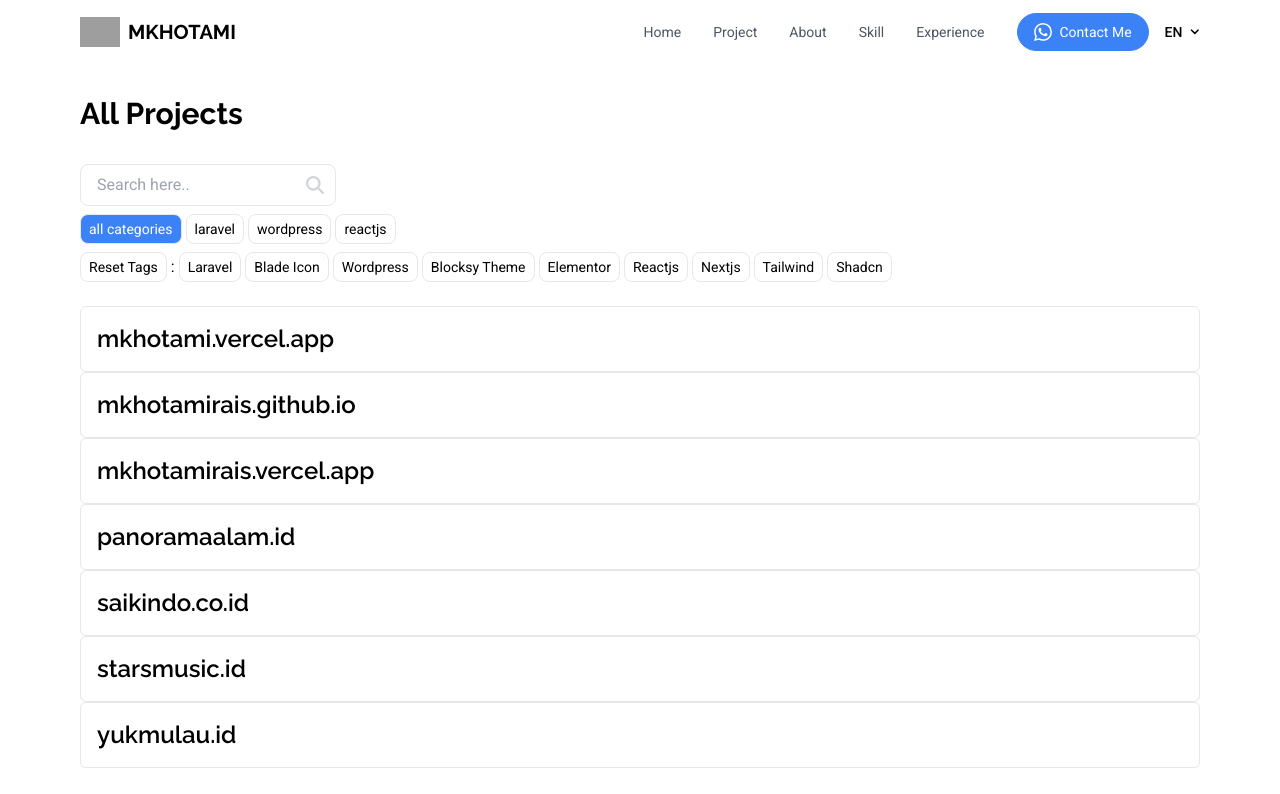
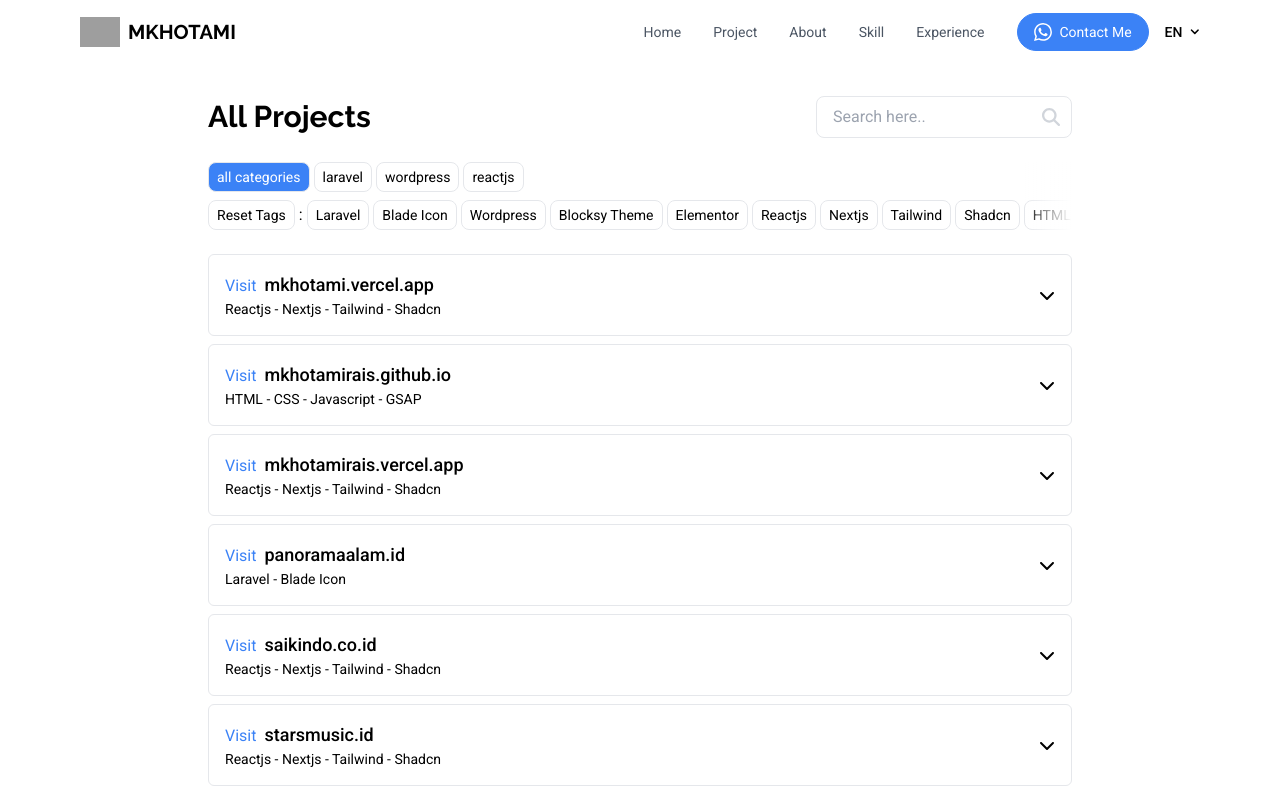
Before and after one commit to mkhotamirais/portfolio, a React (Vite) app: page /projects in a window 1280 px wide. Shown: the top 794 px of the page. Built offline with nearby package versions, Linux system fonts and the light colour scheme; grey boxes are pictures that could not be loaded.

Commit message:
skip dulu

```diff
--- a/src/index.css
+++ b/src/index.css
@@ -51,3 +51,11 @@ h2.title {
 .badge {
   @apply text-sm rounded-lg cursor-pointer py-1 px-2 border hover:bg-blue-400 transition-all min-w-max;
 }
+
+.acc-project-desc {
+  height: 0;
+}
+
+.acc-project-desc.active {
+  height: calc-size(auto, size);
+}
--- a/src/locales/all/common.ts
+++ b/src/locales/all/common.ts
@@ -154,7 +154,7 @@ export const projects: ProjectsData[] = [
     "domain-name": "mkhotamirais.github.io",
     "logo-url": "https://www.saikindo.co.id/logos/ssg-logo-square.png",
     "website-type": "Company Profile",
-    tools: ["Reactjs", "Nextjs", "Tailwind", "Shadcn"],
+    tools: ["HTML", "CSS", "Javascript", "GSAP"],
     hosting: "Rumahweb-Vercel",
     "web-description":
       "A corporate website designed to promote the services of PT. Saikindo Surya Gumiwang, including uniform solutions, electrical services, and event management.",
@@ -187,3 +187,135 @@ export const projects: ProjectsData[] = [
       "A corporate website designed to promote the services of PT. Saikindo Surya Gumiwang, including uniform solutions, electrical services, and event management.",
   },
 ];
+
+// export const projectsList = [
+//   {
+//     title: "Saikindo",
+//     href: "https://saikindo.co.id",
+//     isPrimary: true,
+//     description: `Saikindo company's website containing the company profile, products, and other services.`,
+//     tools: ["next", "react", "tailwind", "typescript", "shadcn", "zustand"],
+//     imagePath: "/projects/saikindo-shoot-1.jpg",
+//   },
+//   {
+//     title: "Hadin Al Musri`",
+//     href: "https://hadinalmusri.com",
+//     isPrimary: false,
+//     description: `Hadinalmusri school website located in Pagaden Subang, containing the school profile and other information.`,
+//     tools: ["next", "react", "tailwind", "typescript", "shadcn", "zustand"],
+//     imagePath: "/projects/hadinalmusri-shoot-1.jpg",
+//   },
+//   {
+//     title: "Next Jikan",
+//     href: "https://next-jikan.vercel.app",
+//     isPrimary: true,
+//     description: `Nextjs with anime data from public api jikan animae`,
+//     tools: ["next", "jikan.moe", "react", "tailwind", "typescript", "shadcn", "zustand"],
+//     imagePath: "/projects/next-jikan-shoot-1.jpg",
+//   },
+//   {
+//     title: "Next Shad",
+//     href: "https://next-shad-tami.vercel.app",
+//     isPrimary: true,
+//     description: `Nextjs with database and storage from vercel, include hosting`,
+//     tools: ["next", "vercel", "react", "tailwind", "typescript", "shadcn", "zustand"],
+//     imagePath: "/projects/next-shad-shoot-1.jpg",
+//   },
+//   {
+//     title: "Next Appwrite",
+//     href: "https://next-appwrite.vercel.app",
+//     isPrimary: true,
+//     description: `Nextjs with database and storage from appwrite, and hosted by vercel`,
+//     tools: ["next", "appwrite", "react", "tailwind", "typescript", "shadcn", "zustand"],
+//     imagePath: "/projects/next-appwrite-shoot-1.jpg",
+//   },
+//   {
+//     title: "Vite Shop Tami",
+//     href: "https://vite-shop-tami.vercel.app",
+//     isPrimary: true,
+//     description: `Using Vite for a React frontend, with a Node.js and Express backend connected to a MongoDB database, and hosting the project on Vercel.`,
+//     tools: ["vite", "mongodb", "express", "nodejs", "tailwind", "typescript", "shadcn", "zustand"],
+//     imagePath: "/projects/vite-shop-tami-shoot-1.jpg",
+//   },
+//   {
+//     title: "Vite Firebase",
+//     href: "https://vite-firebase-tami.vercel.app",
+//     isPrimary: true,
+//     description: `Vite buildtool with database and storage from firebase and hosted by vercel.`,
+//     tools: ["vite", "firebase", "tailwind", "typescript", "shadcn", "zustand"],
+//     imagePath: "/projects/vite-firebase-shoot-1.jpg",
+//   },
+//   {
+//     title: "Vite Shad",
+//     href: "https://vite-shad.vercel.app",
+//     isPrimary: false,
+//     description: "Vite buildtool contains components and tips with hosting from vercel.",
+//     tools: ["html", "css", "javascript", "tailwind", "shadcn", "zustand"],
+//     imagePath: "/projects/vite-shad-shoot-1.jpg",
+//   },
+//   {
+//     title: "Next Lang",
+//     href: "https://next-lang-tami.vercel.app",
+//     isPrimary: false,
+//     description:
+//       "This website is built using Next.js, with dynamic internationalization powered by next-intl, allowing seamless language switching between English, Arabic, and more",
+//     tools: ["next", "next-intl", "tailwind", "typescript", "shadcn", "zustand"],
+//     imagePath: "/projects/next-lang-shoot-1.jpg",
+//   },
+//   {
+//     title: "MERN",
+//     href: "https://tamimern.vercel.app/",
+//     isPrimary: false,
+//     // description: `This project involves implementing four todo apps, each with identical functionality but utilizing different tools for their respective implementations. All the apps are designed with a consistent user interface, leveraging ShadCN UI for a cohesive and polished appearance.`,
+//     description: `This project involves implementing four todo apps, each with identical functionality but utilizing different tools for their respective implementations.`,
+//     tools: [
+//       "bcrypt",
+//       "cloudinary",
+//       "freesqldatabase",
+//       "jwt",
+//       "mongodb",
+//       "mongoose",
+//       "multer",
+//       "mysql",
+//       "mysql2",
+//       "notistack",
+//       "railway",
+//       "react",
+//       "react-hot-toast",
+//       // "redux",
+//       // "redux rtk",
+//       // "redux thunk",
+//       // "sequelize",
+//       // "shadcn",
+//       // "sonner",
+//       // "tailwind",
+//       // "typescript",
+//       // "zustand",
+//     ],
+//     imagePath: "/projects/tamimern-shoot-1.jpg",
+//   },
+//   {
+//     title: "PublicApi",
+//     href: "https://tamipublicapi.vercel.app/",
+//     isPrimary: false,
+//     description: `The project retrieves data from a public API called OMDB API and presents it in a grid system. It includes features like searching, filtering, and detailed views for each item, offering a comprehensive and user-friendly interface.`,
+//     tools: [
+//       "shadcn",
+//       "zustand",
+//       "DummyJson",
+//       "FakestoreApi",
+//       "JikanAnime",
+//       "Jsonplaceholder",
+//       "NewsApi",
+//       "Reqres",
+//       "Sisko",
+//       "TMDB",
+//       "nextjs",
+//       "omdbapi",
+//       "sonner",
+//       "tailwind",
+//       "typescript",
+//     ],
+//     imagePath: "/projects/tamipublicapi-shoot-1.jpg",
+//   },
+// ];
--- a/src/pages/Projects.tsx
+++ b/src/pages/Projects.tsx
@@ -1,4 +1,4 @@
-import { FaMagnifyingGlass } from "react-icons/fa6";
+import { FaChevronDown, FaMagnifyingGlass } from "react-icons/fa6";
 import { projects } from "../locales/all/common";
 import { ProjectsData } from "../types";
 import React, { ChangeEvent, MouseEvent, useState } from "react";
@@ -10,9 +10,14 @@ export default function Projects() {
   const [cari, setCari] = useState("");
   const [selectedBadge, setSelectedBadge] = useState<string[]>([]);
   const [selectedCategory, setSelectedCategory] = useState<string>("");
+  const [openAcc, setOpenAcc] = useState<number | null>(null);
 
   const filteredProjects = projects
-    .filter((item) => item["domain-name"].toLowerCase().includes(cari.toLowerCase()))
+    .filter(
+      (item) =>
+        item["domain-name"].toLowerCase().includes(cari.toLowerCase()) ||
+        item.tools.some((tool) => tool.toLowerCase().includes(cari.toLowerCase()))
+    )
     .filter((item) => item.tools[0].toLowerCase().includes(selectedCategory.toLowerCase()))
     .filter((item) => selectedBadge.every((badge) => item.tools.includes(badge)))
     .sort((a, b) => a["domain-name"].toLowerCase().localeCompare(b["domain-name"].toLowerCase()));
@@ -30,10 +35,9 @@ export default function Projects() {
   };
 
   return (
-    <div>
-      <div className="container py-8">
-        <h1 className="title">All Projects</h1>
-        <div className="space-y-2">
+    <div className="px-4 max-w-4xl mx-auto py-8">
+      <div className="flex items-center justify-between gap-4 mb-6">
+        <h1 className="title min-w-max !mb-0">All Projects</h1>
         <div className="relative flex items-center gap-4 w-full sm:w-64">
           <input
             value={cari}
@@ -44,6 +48,8 @@ export default function Projects() {
           />
           <FaMagnifyingGlass className="absolute text-gray-300 text-lg m-3 right-0" />
         </div>
+      </div>
+      <div className="relative space-y-2">
         <div className="flex items-center overflow-x-scroll gap-1">
           <div className="flex gap-1">
             {categories.map((item, i) => (
@@ -69,6 +75,8 @@ export default function Projects() {
           </div>
         </div>
         <div className="flex items-center overflow-x-scroll gap-1">
+          {/* Blur effect on the right */}
+          <div className="absolute top-0 right-0 h-full w-12 bg-gradient-to-l from-white via-white/60 to-transparent pointer-events-none"></div>{" "}
           <button type="button" onClick={() => setSelectedBadge([])} className="badge">
             Reset Tags
           </button>{" "}
@@ -89,13 +97,30 @@ export default function Projects() {
       </div>
       <div className="mt-6">
         {filteredProjects.map((project: ProjectsData, i) => (
-            <div key={i} className="border rounded-md p-4 overflow-x-scroll">
-              <h3 className="text-2xl font-semibold ">{project["domain-name"]}</h3>
-              <p className="hidden">{project["web-description"]}</p>
+          <div
+            key={i}
+            onMouseEnter={() => setOpenAcc(i)}
+            onMouseLeave={() => setOpenAcc(null)}
+            className="border mb-2 rounded-md p-4 overflow-x-scroll"
+          >
+            <div className="title flex items-center justify-between">
+              <div className="">
+                <div className="">
+                  <a href={`https://${project["domain-name"]}`} className="text-blue-500 mr-2">
+                    Visit
+                  </a>
+                  <span className="text-lg font-medium">{project["domain-name"]}</span>
+                </div>
+                <div className="text-sm">{project.tools.join(" - ")}</div>
+              </div>
+              <FaChevronDown className={`${openAcc === i ? "rotate-180" : ""} transition-all`} />
+            </div>
+            <div className={`${openAcc === i ? "active" : ""} overflow-hidden acc-project-desc transition-all`}>
+              <p className="mt-2">{project["web-description"]}</p>
+            </div>
           </div>
         ))}
       </div>
     </div>
-    </div>
   );
 }
```
Lines whose indentation alone changed are shown as unchanged.
